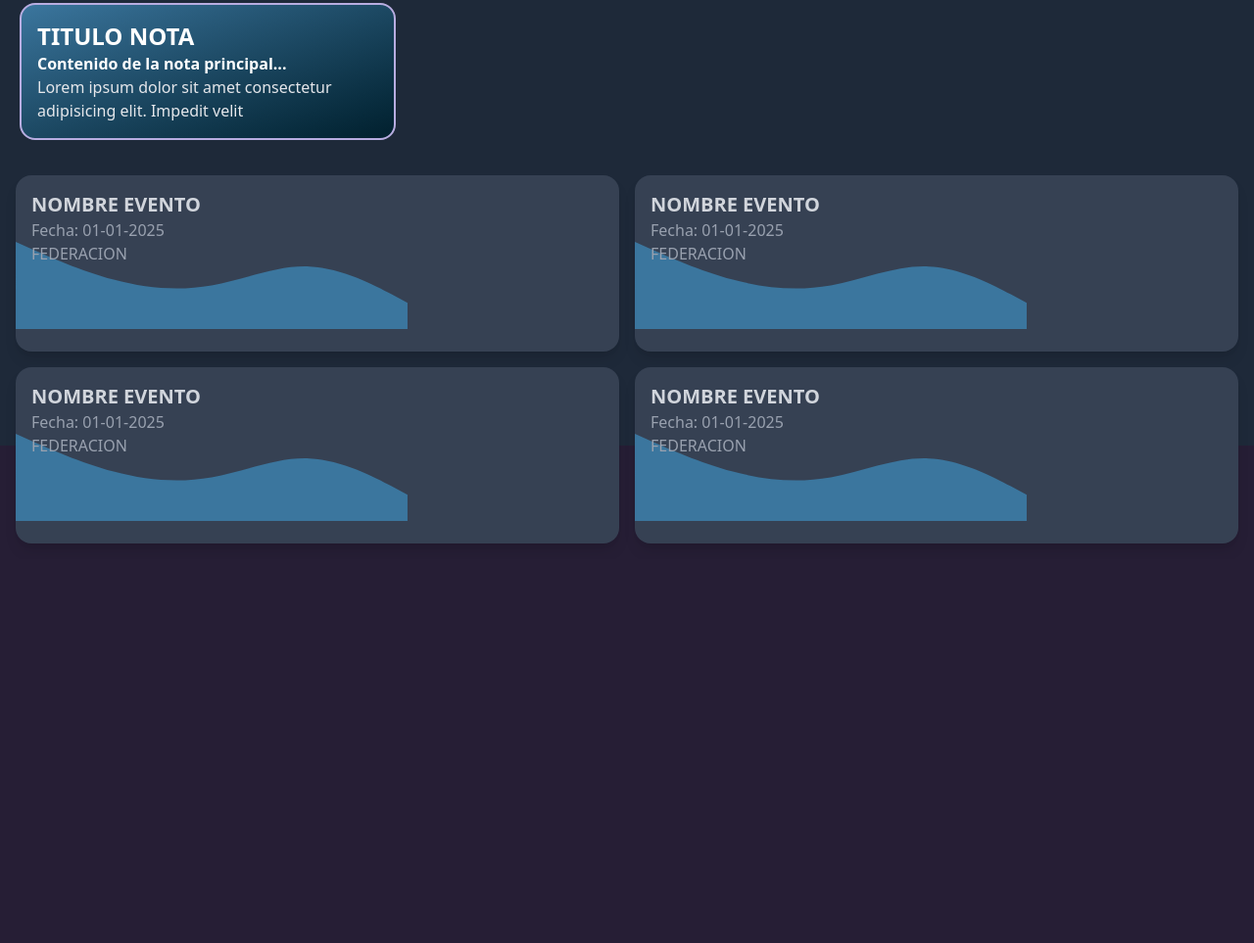
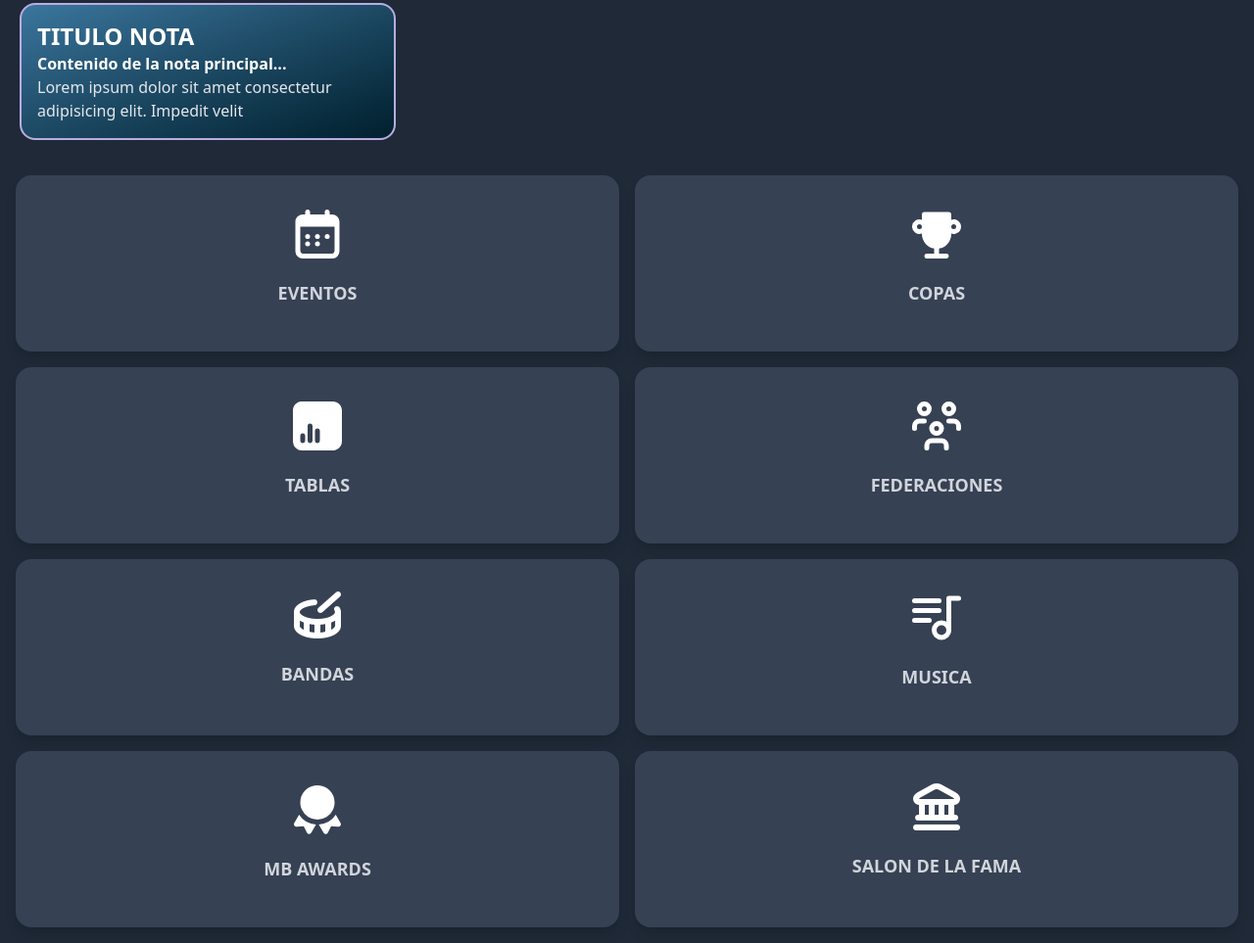
Before and after one commit to OscarMrzz/mundoBandaWeb, an Astro site: page / in a window 1280 px wide. Shown: the part 345-1308 px from the top of the page at 98% size. Before the commit the page ends 916 px from the top, so only its background shows below. Built offline with nearby package versions, Linux system fonts and the light colour scheme; Astro itself is replaced by a stand-in of ours.

Commit message:
Add new icon components and update layout with additional styles

```diff
--- /dev/null
+++ b/src/Iconos/CalendarioIcono.astro
@@ -0,0 +1,22 @@
+<div class="">
+  <svg
+    xmlns="http://www.w3.org/2000/svg"
+    width="60"
+    height="60"
+    viewBox="0 0 24 24"
+    fill="#ffff"
+    class="icon icon-tabler icons-tabler-filled icon-tabler-calendar-week"
+    ><path stroke="none" d="M0 0h24v24H0z" fill="none"></path><path
+      d="M16 2c.183 0 .355 .05 .502 .135l.033 .02c.28 .177 .465 .49 .465 .845v1h1a3 3 0 0 1 2.995 2.824l.005 .176v12a3 3 0 0 1 -2.824 2.995l-.176 .005h-12a3 3 0 0 1 -2.995 -2.824l-.005 -.176v-12a3 3 0 0 1 2.824 -2.995l.176 -.005h1v-1a1 1 0 0 1 .514 -.874l.093 -.046l.066 -.025l.1 -.029l.107 -.019l.12 -.007q .083 0 .161 .013l.122 .029l.04 .012l.06 .023c.328 .135 .568 .44 .61 .806l.007 .117v1h6v-1a1 1 0 0 1 1 -1m3 7h-14v9.625c0 .705 .386 1.286 .883 1.366l.117 .009h12c.513 0 .936 -.53 .993 -1.215l.007 -.16z"
+    ></path><path
+      d="M9.015 13a1 1 0 0 1 -1 1a1.001 1.001 0 1 1 -.005 -2c.557 0 1.005 .448 1.005 1"
+    ></path><path
+      d="M13.015 13a1 1 0 0 1 -1 1a1.001 1.001 0 1 1 -.005 -2c.557 0 1.005 .448 1.005 1"
+    ></path><path
+      d="M17.02 13a1 1 0 0 1 -1 1a1.001 1.001 0 1 1 -.005 -2c.557 0 1.005 .448 1.005 1"
+    ></path><path d="M12.02 15a1 1 0 0 1 0 2a1.001 1.001 0 1 1 -.005 -2z"
+    ></path><path
+      d="M9.015 16a1 1 0 0 1 -1 1a1.001 1.001 0 1 1 -.005 -2c.557 0 1.005 .448 1.005 1"
+    ></path></svg
+  >
+</div>
--- /dev/null
+++ b/src/Iconos/FederacionesIconos.astro
@@ -0,0 +1,21 @@
+<div>
+  <svg
+    xmlns="http://www.w3.org/2000/svg"
+    width="60"
+    height="60"
+    viewBox="0 0 24 24"
+    fill="none"
+    stroke="#ffff"
+    stroke-width="2"
+    stroke-linecap="round"
+    stroke-linejoin="round"
+    class="icon icon-tabler icons-tabler-outline icon-tabler-users-group"
+    ><path stroke="none" d="M0 0h24v24H0z" fill="none"></path><path
+      d="M10 13a2 2 0 1 0 4 0a2 2 0 0 0 -4 0"></path><path
+      d="M8 21v-1a2 2 0 0 1 2 -2h4a2 2 0 0 1 2 2v1"></path><path
+      d="M15 5a2 2 0 1 0 4 0a2 2 0 0 0 -4 0"></path><path
+      d="M17 10h2a2 2 0 0 1 2 2v1"></path><path
+      d="M5 5a2 2 0 1 0 4 0a2 2 0 0 0 -4 0"></path><path
+      d="M3 13v-1a2 2 0 0 1 2 -2h2"></path></svg
+  >
+</div>
--- /dev/null
+++ b/src/Iconos/GraficaBarraIcono.astro
@@ -0,0 +1,13 @@
+<div>
+  <svg
+    xmlns="http://www.w3.org/2000/svg"
+    width="60"
+    height="60"
+    viewBox="0 0 24 24"
+    fill="#ffff"
+    class="icon icon-tabler icons-tabler-filled icon-tabler-align-box-bottom-left"
+    ><path stroke="none" d="M0 0h24v24H0z" fill="none"></path><path
+      d="M18.333 2c1.96 0 3.56 1.537 3.662 3.472l.005 .195v12.666c0 1.96 -1.537 3.56 -3.472 3.662l-.195 .005h-12.666a3.667 3.667 0 0 1 -3.662 -3.472l-.005 -.195v-12.666c0 -1.96 1.537 -3.56 3.472 -3.662l.195 -.005h12.666zm-12.333 13a1 1 0 0 0 -1 1v2l.007 .117a1 1 0 0 0 1.993 -.117v-2l-.007 -.117a1 1 0 0 0 -.993 -.883zm3 -4a1 1 0 0 0 -1 1v6l.007 .117a1 1 0 0 0 1.993 -.117v-6l-.007 -.117a1 1 0 0 0 -.993 -.883zm3 2a1 1 0 0 0 -1 1v4l.007 .117a1 1 0 0 0 1.993 -.117v-4l-.007 -.117a1 1 0 0 0 -.993 -.883z"
+    ></path></svg
+  >
+</div>
--- /dev/null
+++ b/src/Iconos/PremioIcono.astro
@@ -0,0 +1,17 @@
+<div>
+  <svg
+    xmlns="http://www.w3.org/2000/svg"
+    width="60"
+    height="60"
+    viewBox="0 0 24 24"
+    fill="#ffff"
+    class="icon icon-tabler icons-tabler-filled icon-tabler-award"
+    ><path stroke="none" d="M0 0h24v24H0z" fill="none"></path><path
+      d="M19.496 13.983l1.966 3.406a1.001 1.001 0 0 1 -.705 1.488l-.113 .011l-.112 -.001l-2.933 -.19l-1.303 2.636a1.001 1.001 0 0 1 -1.608 .26l-.082 -.094l-.072 -.11l-1.968 -3.407a8.994 8.994 0 0 0 6.93 -3.999z"
+    ></path><path
+      d="M11.43 17.982l-1.966 3.408a1.001 1.001 0 0 1 -1.622 .157l-.076 -.1l-.064 -.114l-1.304 -2.635l-2.931 .19a1.001 1.001 0 0 1 -1.022 -1.29l.04 -.107l.05 -.1l1.968 -3.409a8.994 8.994 0 0 0 6.927 4.001z"
+    ></path><path
+      d="M12 2l.24 .004a7 7 0 0 1 6.76 6.996l-.003 .193l-.007 .192l-.018 .245l-.026 .242l-.024 .178a6.985 6.985 0 0 1 -.317 1.268l-.116 .308l-.153 .348a7.001 7.001 0 0 1 -12.688 -.028l-.13 -.297l-.052 -.133l-.08 -.217l-.095 -.294a6.96 6.96 0 0 1 -.093 -.344l-.06 -.271l-.049 -.271l-.02 -.139l-.039 -.323l-.024 -.365l-.006 -.292a7 7 0 0 1 6.76 -6.996l.24 -.004z"
+    ></path></svg
+  >
+</div>
--- /dev/null
+++ b/src/Iconos/TrofeosIcono.astro
@@ -0,0 +1,13 @@
+<div>
+  <svg
+    xmlns="http://www.w3.org/2000/svg"
+    width="60"
+    height="60"
+    viewBox="0 0 24 24"
+    fill="#ffff"
+    class="icon icon-tabler icons-tabler-filled icon-tabler-trophy"
+    ><path stroke="none" d="M0 0h24v24H0z" fill="none"></path><path
+      d="M17 3a1 1 0 0 1 .993 .883l.007 .117v2.17a3 3 0 1 1 0 5.659v.171a6.002 6.002 0 0 1 -5 5.917v2.083h3a1 1 0 0 1 .117 1.993l-.117 .007h-8a1 1 0 0 1 -.117 -1.993l.117 -.007h3v-2.083a6.002 6.002 0 0 1 -4.996 -5.692l-.004 -.225v-.171a3 3 0 0 1 -3.996 -2.653l-.003 -.176l.005 -.176a3 3 0 0 1 3.995 -2.654l-.001 -2.17a1 1 0 0 1 1 -1h10zm-12 5a1 1 0 1 0 0 2a1 1 0 0 0 0 -2zm14 0a1 1 0 1 0 0 2a1 1 0 0 0 0 -2z"
+    ></path></svg
+  >
+</div>
--- /dev/null
+++ b/src/Iconos/musicaIcono.astro
@@ -0,0 +1,18 @@
+<div>
+  <svg
+    xmlns="http://www.w3.org/2000/svg"
+    width="60"
+    height="60"
+    viewBox="0 0 24 24"
+    fill="none"
+    stroke="#ffff"
+    stroke-width="2"
+    stroke-linecap="round"
+    stroke-linejoin="round"
+    class="icon icon-tabler icons-tabler-outline icon-tabler-playlist"
+    ><path stroke="none" d="M0 0h24v24H0z" fill="none"></path><path
+      d="M14 17m-3 0a3 3 0 1 0 6 0a3 3 0 1 0 -6 0"></path><path d="M17 17v-13h4"
+    ></path><path d="M13 5h-10"></path><path d="M3 9l10 0"></path><path
+      d="M9 13h-6"></path></svg
+  >
+</div>
--- a/src/components/CardEvento.astro
+++ /dev/null
@@ -1,20 +0,0 @@
----
-import Ola from "./Ola.astro";
----
-
-<div
-  class="bg-gray-700 rounded-2xl h-45 shadow-lg overflow-hidden hover:scale-105 transition-transform duration-300 relative"
->
-
-
-  <!-- Contenido por encima de la ola -->
-  <div class="text-gray-400 p-4 relative z-10">
-    <h2 class="text-xl font-bold text-gray-300">NOMBRE EVENTO</h2>
-    <p>Fecha: 01-01-2025</p>
-    <p>FEDERACION</p>
-  </div>
-    <!-- Ola como fondo -->
-  <div class="absolute  z-0">
-    <Ola />
-  </div>
-</div>
--- /dev/null
+++ b/src/components/CardPagina.astro
@@ -0,0 +1,32 @@
+---
+import Ola from "./Ola.astro";
+
+export interface Props {
+  Titulo: string;
+  direccion?: string;
+}
+const { Titulo, direccion } = Astro.props;
+---
+
+<a href={direccion ? direccion : '#'}>
+  <div
+    class="bg-gray-700 rounded-2xl h-45 shadow-lg overflow-hidden hover:scale-105 transition-transform duration-300 relative"
+  >
+  <div class="flex justify-center items-center h-full flex-col">
+    <!-- Contenido por encima de la ola -->
+
+
+   <div class="flex justify-center items-center ">
+
+      <slot/>
+    </div>
+    <div class="text-gray-400 p-4 relative z-10">
+      <h2 class="text-lg font-bold text-gray-300">{Titulo}</h2>
+    </div>
+      </div>
+
+    <div class="absolute z-0">
+
+    </div>
+  </div>
+</a>
--- a/src/components/Hiro.astro
+++ b/src/components/Hiro.astro
@@ -1,10 +1,7 @@
 <div
-  class="h-60 w-full bg-[#155d79] bg-cover bg-center bg-no-repeat relative"
-  style="background-image: url('/img/fondoHiro.jpg');"
+  class="h-60 w-full bg-cover bg-center bg-no-repeat relative"
+  style="background-image: url('/img/fondoHiro.jpg'); mask: linear-gradient(to bottom, black 0%, black 70%, transparent 100%); -webkit-mask: linear-gradient(to bottom, black 0%, black 35%, transparent 90%);"
 >
-  <!-- Overlay opcional para mejorar legibilidad del texto -->
-  <div class="absolute inset-0 bg-black/30"></div>
-
   <div class="flex flex-col p-4 relative z-10">
     <span class="text-2xl font-bold text-gray-200/80">BIENVENIDO A</span>
     <span class="text-4xl font-bold text-gray-200">MUNDO BANDA</span>
--- a/src/components/Welcome.astro
+++ b/src/components/Welcome.astro
@@ -1,31 +1,53 @@
 ---
-import CardEvento from "./CardEvento.astro";
+import CalendarioIcono from "../Iconos/CalendarioIcono.astro";
+import FederacionesIconos from "../Iconos/FederacionesIconos.astro";
+import GraficaBarraIcono from "../Iconos/GraficaBarraIcono.astro";
+import MusicaIcono from "../Iconos/musicaIcono.astro";
+import PremioIcono from "../Iconos/PremioIcono.astro";
+import TrofeosIcono from "../Iconos/TrofeosIcono.astro";
+import CardPagina from "./CardPagina.astro";
 import Hiro from "./Hiro.astro";
 import NotaPrincipal from "./NotaPrincipal.astro";
 import TarjetaFederacion from "./TarjetaFederacion.astro";
-
-
 ---
 
-<div class="home bg-gray-800 h-full">
-	<Hiro/>
+<div class="home h-full">
+  <Hiro />
   <div class="flex overflow-hidden gap-2 p-5">
-	<TarjetaFederacion/>
-	<TarjetaFederacion/>
-	<TarjetaFederacion/>
-	<TarjetaFederacion/>
-	<TarjetaFederacion/>
-	<TarjetaFederacion/>
+    <TarjetaFederacion />
+    <TarjetaFederacion />
+    <TarjetaFederacion />
+    <TarjetaFederacion />
+    <TarjetaFederacion />
+    <TarjetaFederacion />
   </div>
   <div class="p-5">
-
-	<NotaPrincipal/>
+    <NotaPrincipal />
   </div>
   <div class="grid grid-cols-2 gap-4 p-4">
-	<CardEvento/>
-	<CardEvento/>
-	<CardEvento/>
-	<CardEvento/>
+    <CardPagina Titulo="EVENTOS">
+      <CalendarioIcono />
+    </CardPagina>
+    <CardPagina Titulo="COPAS">
+      <TrofeosIcono />
+    </CardPagina>
+    <CardPagina Titulo="TABLAS">
+      <GraficaBarraIcono />
+    </CardPagina>
+    <CardPagina Titulo="FEDERACIONES">
+      <FederacionesIconos />
+    </CardPagina>
+    <CardPagina Titulo="BANDAS">
+      <i class="fi fi-br-drum text-5xl text-white"></i>
+    </CardPagina>
+    <CardPagina Titulo="MUSICA">
+      <MusicaIcono />
+    </CardPagina>
+    <CardPagina Titulo="MB AWARDS">
+      <PremioIcono />
+    </CardPagina>
+    <CardPagina Titulo="SALON DE LA FAMA">
+      <i class="fi fi-br-bank text-5xl text-white"></i>
+    </CardPagina>
   </div>
-
 </div>
--- a/src/layouts/Layout.astro
+++ b/src/layouts/Layout.astro
@@ -1,5 +1,5 @@
 ---
-import '../styles/global.css'
+import "../styles/global.css";
 ---
 
 <!doctype html>
@@ -9,6 +9,19 @@ import '../styles/global.css'
     <meta name="viewport" content="width=device-width" />
     <link rel="" type="" href="" />
     <meta name="generator" content={Astro.generator} />
+    <!-- Flag Icons CSS -->
+    <link
+      rel="stylesheet"
+      href="https://cdn-uicons.flaticon.com/2.6.0/uicons-brands/css/uicons-brands.css"
+    />
+    <link
+      rel="stylesheet"
+      href="https://cdn-uicons.flaticon.com/2.6.0/uicons-bold-rounded/css/uicons-bold-rounded.css"
+    />
+    <link
+      rel="stylesheet"
+      href="https://cdn-uicons.flaticon.com/2.6.0/uicons-regular-rounded/css/uicons-regular-rounded.css"
+    />
     <title>Mundo banda</title>
   </head>
   <body>
@@ -22,7 +35,7 @@ import '../styles/global.css'
     margin: 0;
     width: 100%;
     height: 100%;
-		background-color: rgb(38, 30, 53);
+    background-color: #1f2937;
     color: rgb(184, 173, 225);
   }
 </style>
```
Lines whose indentation alone changed are shown as unchanged.
